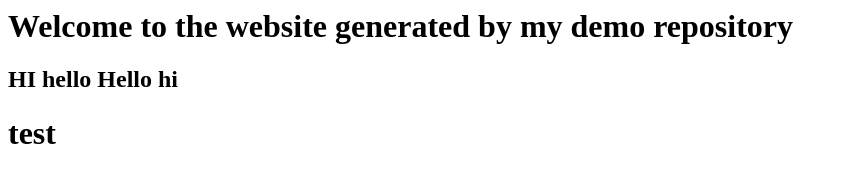
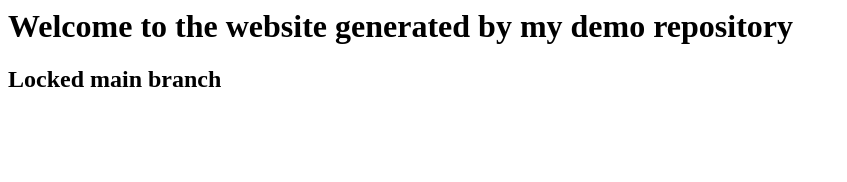
Before and after one commit to ARKOZAI/demo-repository, a website: page index.html in a window 1280 px wide. Shown: the whole page, without its empty margins (0-847 px from the left). Drawn offline with Linux system fonts and the light colour scheme.

Commit message:
Locked main (#7)
Co-authored-by: Kalyan <kalyan@arkoz.ai>

```diff
--- a/index.html
+++ b/index.html
@@ -1,6 +1,4 @@
 <h1>Welcome to the website generated by my demo repository</h1>
 <h2>
-    HI hello
-    Hello hi
+    Locked main branch
 </h2>
-<h1>test</h1>
```
